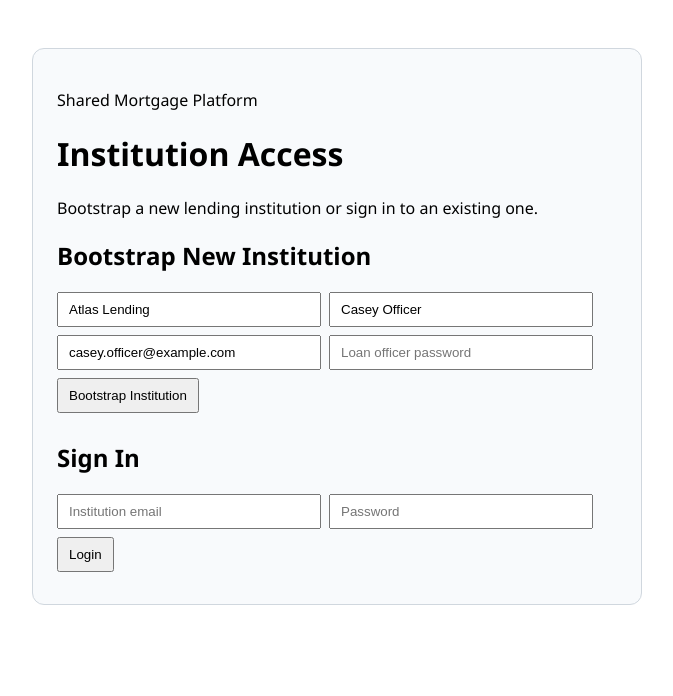
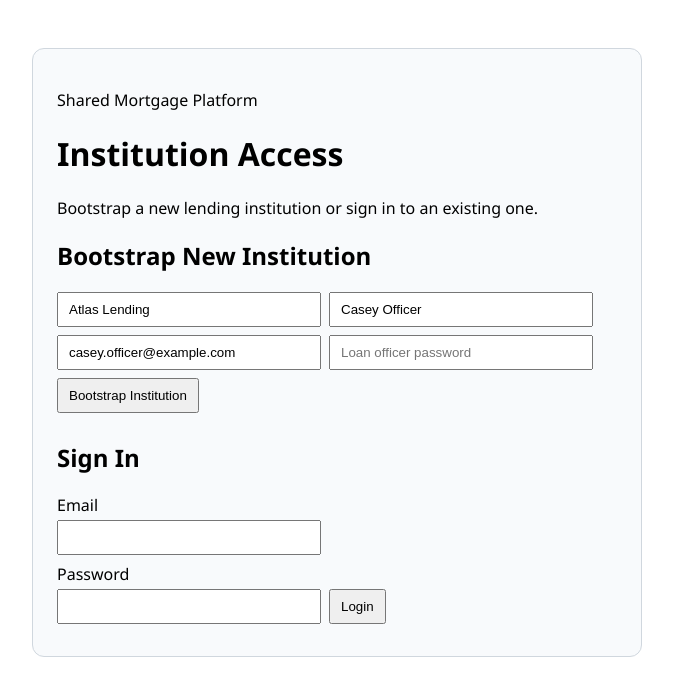
Before and after one commit to pivoteer556/EquitySplitter, an Angular app in the folder frontend/app/: page /login in a window 1280 px wide. Shown: the top 696 px of the page, without its empty margins (303-976 px from the left). Built offline with nearby package versions, Linux system fonts and the light colour scheme.

Commit message:
Login page: sign-in is a native form (labels, type=email, required, Enter submits)
Co-Authored-By: Claude Sonnet 5.5 <noreply@anthropic.com>

```diff
--- a/frontend/app/src/app/login-page.component.css
+++ b/frontend/app/src/app/login-page.component.css
@@ -24,3 +24,12 @@ input {
   padding: 10px;
   border-radius: 6px;
 }
+
+label {
+  display: block;
+  margin-bottom: 4px;
+}
+
+form input:user-invalid {
+  border: 1px solid #b91c1c;
+}
--- a/frontend/app/src/app/login-page.component.html
+++ b/frontend/app/src/app/login-page.component.html
@@ -18,13 +18,17 @@
 
   <section>
     <h2>Sign In</h2>
-    <input [(ngModel)]="loginEmail" placeholder="Institution email" />
-    <input [(ngModel)]="loginPassword" type="password" placeholder="Password" />
-    <button (click)="login()" [disabled]="loading">{{ loading ? 'Signing in...' : 'Login' }}</button>
+    <form (ngSubmit)="login()" ngNativeValidate>
+      <label for="login-email">Email</label>
+      <input id="login-email" name="email" type="email" autocomplete="username" required [(ngModel)]="loginEmail" />
+      <label for="login-password">Password</label>
+      <input id="login-password" name="password" type="password" autocomplete="current-password" required [(ngModel)]="loginPassword" />
+      <button type="submit" [disabled]="loading">{{ loading ? 'Signing in...' : 'Login' }}</button>
+    </form>
   </section>
 
   @if (error) {
-    <pre class="error">{{ error }}</pre>
+    <pre class="error" role="alert">{{ error }}</pre>
   }
 
   @if (lastResponse) {
```
Also changed, not shown: 1 other file (tests, documents, lock files or other folders).
